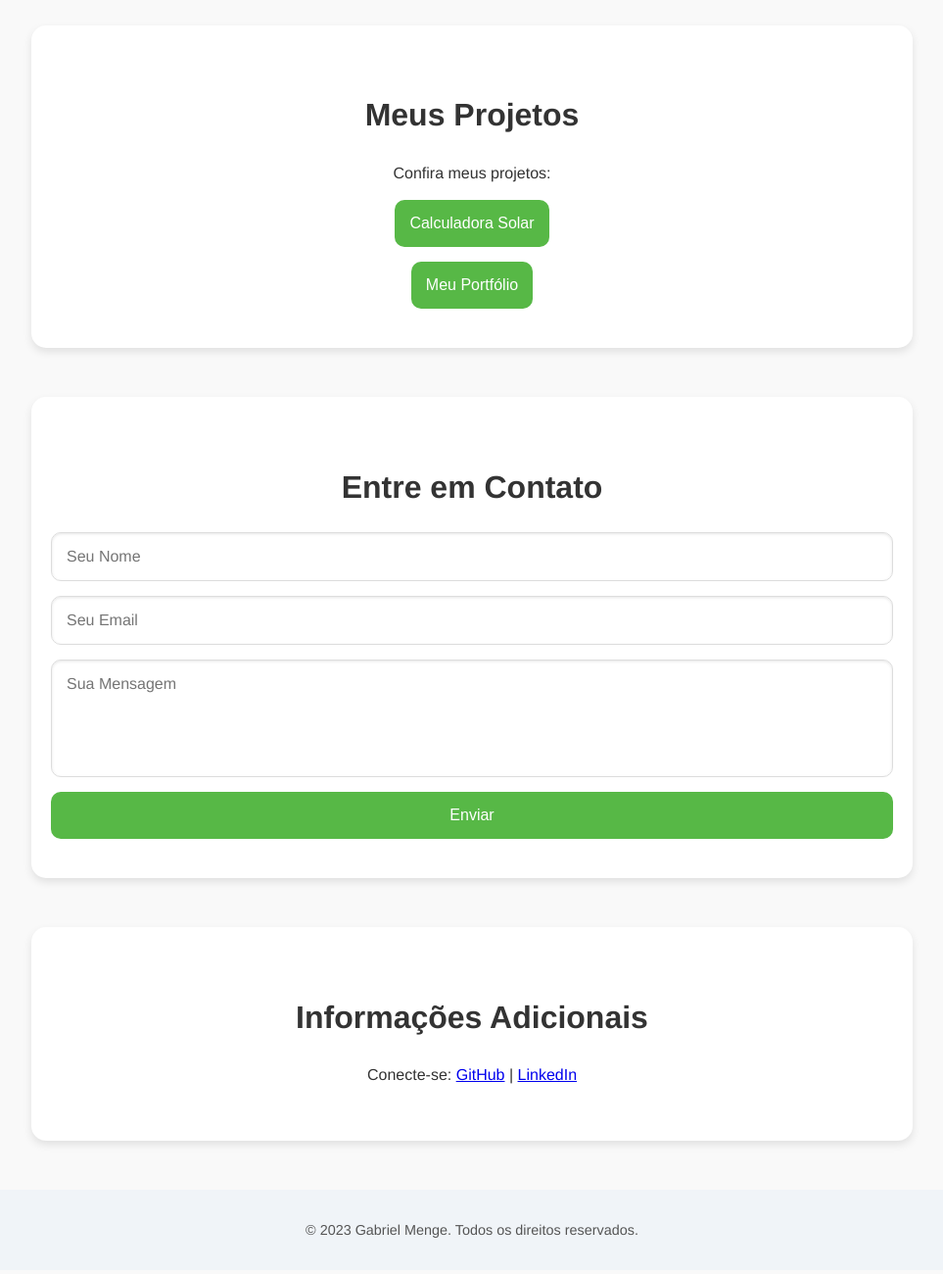
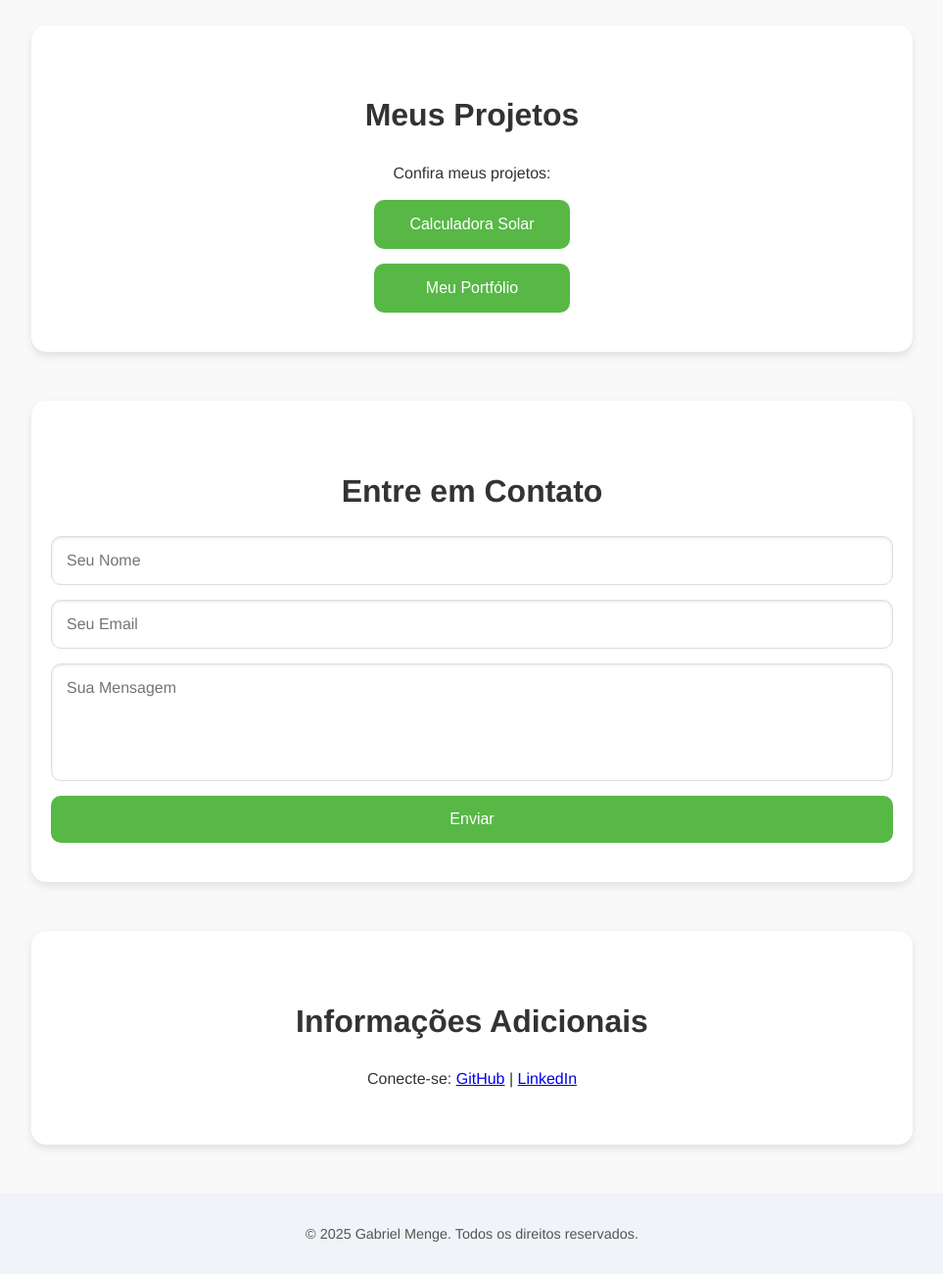
Before and after one commit to gmenge/portfolio, a plain HTML site: page index.html in a window 1280 px wide. Shown: the part 870-2170 px from the top of the page at 98% size, without its empty margins (158-1121 px from the left). Drawn offline with Linux system fonts and the light colour scheme.

Commit message:
Update index.html

```diff
--- a/index.html
+++ b/index.html
@@ -13,6 +13,7 @@
             <p>Desenvolvedor de Sistemas</p>
         </div>
     </header>
+
     <nav>
         <ul>
             <li><a href="#services">Serviços</a></li>
@@ -44,10 +45,10 @@
             <p>Confira meus projetos:</p>
             <div class="project-buttons">
                 <a href="https://gmenge.github.io/calculadora-solar/" target="_blank">
-                    <button>Calculadora Solar</button>
+                    <button class="project-button">Calculadora Solar</button>
                 </a>
                 <a href="https://gmenge.github.io/gmenge-portfolio/" target="_blank">
-                    <button>Meu Portfólio</button>
+                    <button class="project-button">Meu Portfólio</button>
                 </a>
             </div>
         </section>
@@ -69,7 +70,7 @@
     </main>
 
     <footer>
-        <p>&copy; 2023 Gabriel Menge. Todos os direitos reservados.</p>
+        <p>&copy; 2025 Gabriel Menge. Todos os direitos reservados.</p>
     </footer>
 </body>
 </html>
```
